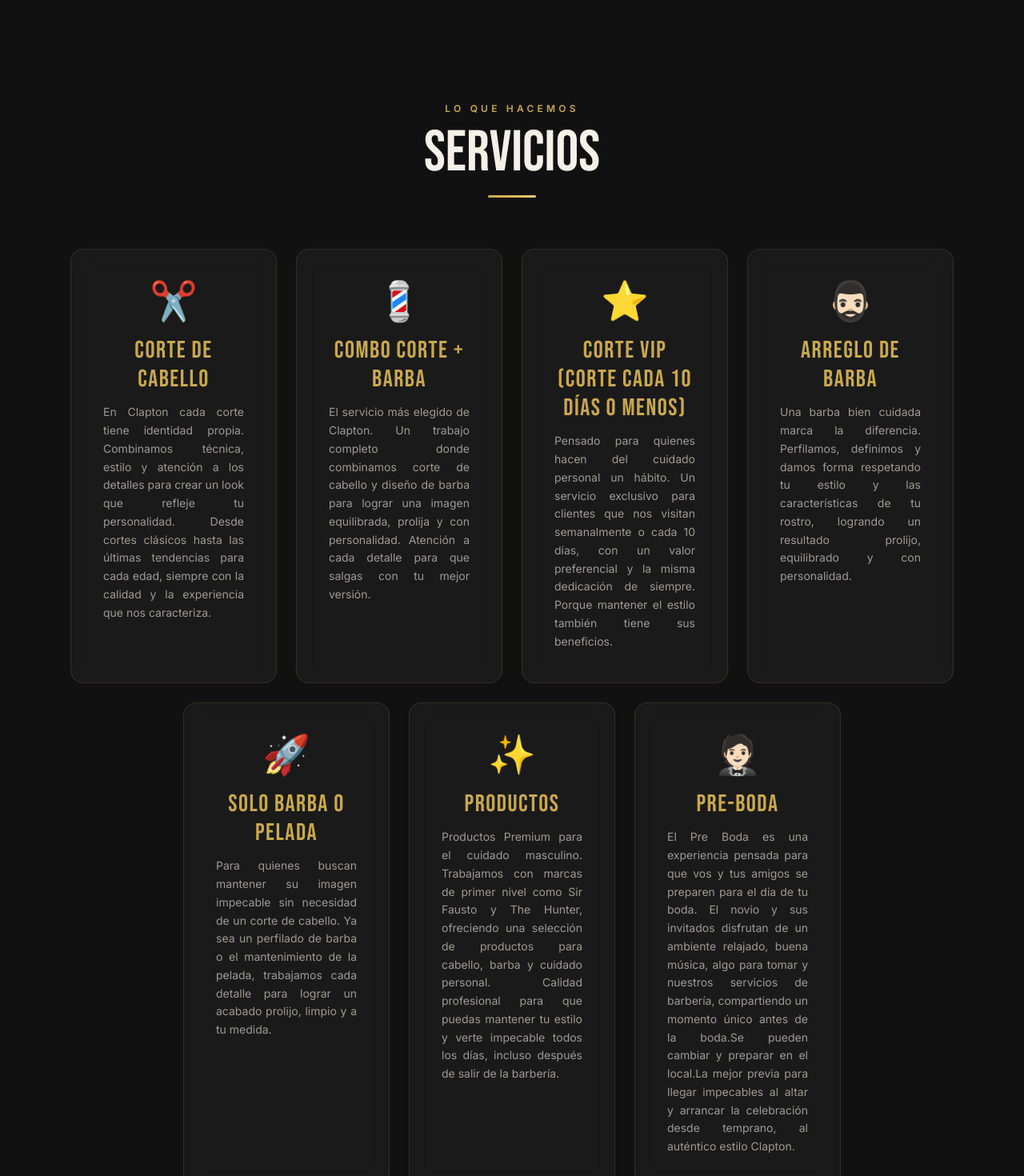
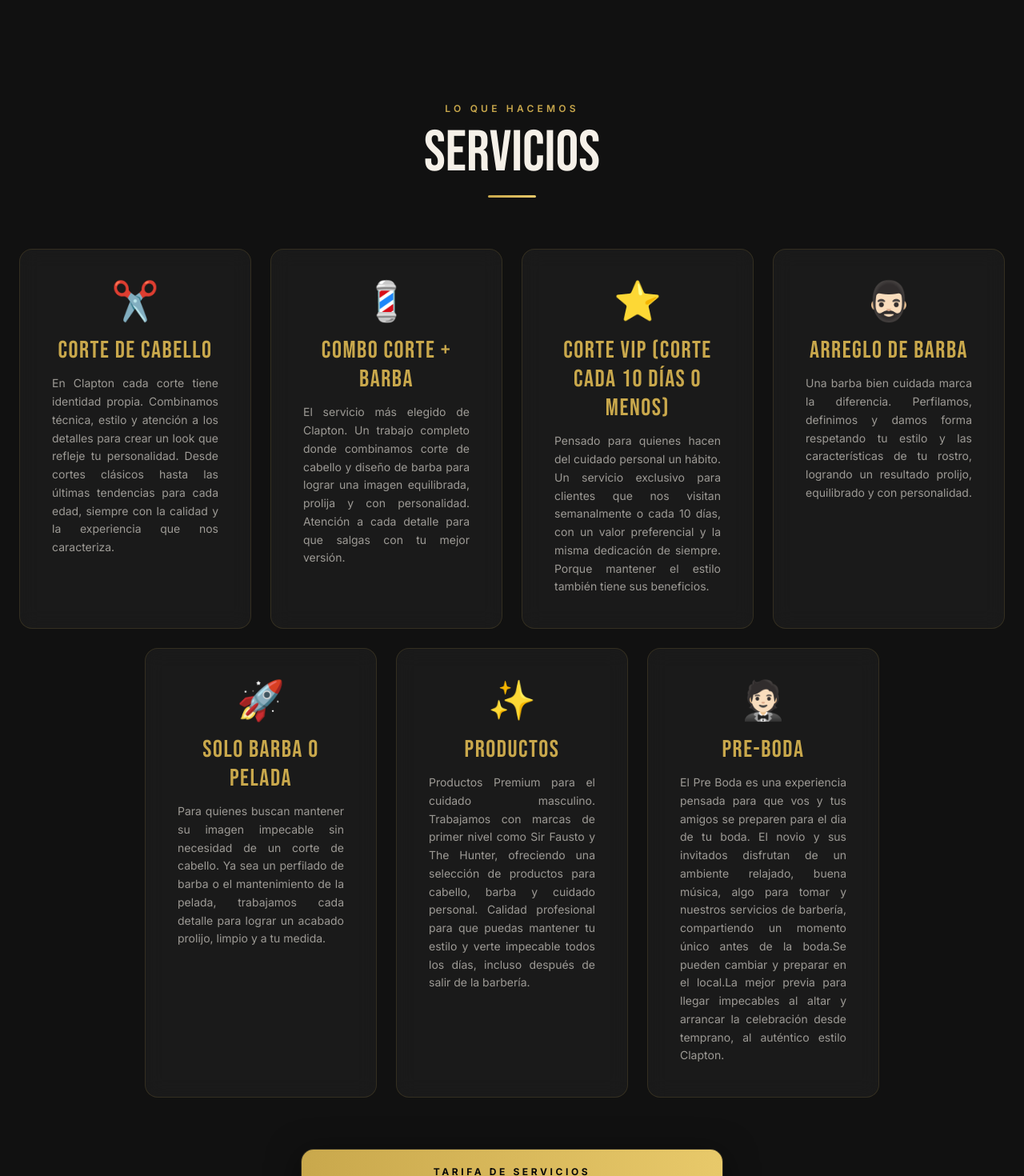
Before and after one commit to salvador-castro/clapton-barberia, a React (Vite) app: page / in a window 1280 px wide. Shown: the part 5440-6910 px from the top of the page at 80% size. Built offline with nearby package versions, Linux system fonts and the light colour scheme.

Commit message:
changes cards services

```diff
--- a/src/components/Services.tsx
+++ b/src/components/Services.tsx
@@ -43,10 +43,33 @@ const services = [
   },
 ]
 
+const COLS = 4
+
 export default function Services() {
+  const remainder = services.length % COLS
+  const fullRows = remainder > 0 ? services.slice(0, -remainder) : services
+  const lastRow = remainder > 0 ? services.slice(-remainder) : []
+
+  const renderCard = (s: typeof services[0], extraClass = '') => (
+    <div
+      key={s.id}
+      id={`service-${s.id}`}
+      className={`glass-card service-card rounded-2xl p-10 border border-gold/10 cursor-default text-center flex flex-col items-center${extraClass ? ` ${extraClass}` : ''}`}
+    >
+      <span className="text-5xl mb-5 block">{s.icon}</span>
+      <h3
+        className="font-bebas text-3xl text-gold mb-3 tracking-wider"
+        style={{ fontFamily: "'Bebas Neue', sans-serif" }}
+      >
+        {s.name}
+      </h3>
+      <p className="text-cream/60 text-sm leading-relaxed text-justify">{s.description}</p>
+    </div>
+  )
+
   return (
     <section id="servicios" className="w-full pt-32 pb-24 bg-dark-2">
-      <div className="w-full max-w-6xl mx-auto px-6">
+      <div className="w-full max-w-screen-2xl mx-auto px-6">
         <div className="text-center mb-16">
           <p className="text-gold text-xs font-semibold tracking-[0.35em] uppercase mb-3">
             Lo que hacemos
@@ -60,24 +83,17 @@ export default function Services() {
           <div className="section-divider mx-auto" />
         </div>
 
-        <div className="flex flex-wrap justify-center gap-6">
-          {services.map((s) => (
-            <div
-              key={s.id}
-              id={`service-${s.id}`}
-              className="glass-card service-card rounded-2xl p-10 border border-gold/10 cursor-default text-center flex flex-col items-center w-full sm:w-[calc(50%-12px)] lg:w-[calc(25%-18px)]"
-            >
-              <span className="text-5xl mb-5 block">{s.icon}</span>
-              <h3
-                className="font-bebas text-3xl text-gold mb-3 tracking-wider"
-                style={{ fontFamily: "'Bebas Neue', sans-serif" }}
-              >
-                {s.name}
-              </h3>
-              <p className="text-cream/60 text-sm leading-relaxed text-justify">{s.description}</p>
-            </div>
-          ))}
-        </div>
+        {fullRows.length > 0 && (
+          <div className="grid grid-cols-1 sm:grid-cols-2 lg:grid-cols-4 gap-6">
+            {fullRows.map((s) => renderCard(s))}
+          </div>
+        )}
+
+        {lastRow.length > 0 && (
+          <div className="flex flex-wrap justify-center gap-6 mt-6">
+            {lastRow.map((s) => renderCard(s, 'w-full sm:w-[calc(50%-12px)] lg:w-[calc(25%-18px)]'))}
+          </div>
+        )}
       </div>
       {/* Tarifa de servicios */}
       <div className="w-full max-w-xl mx-auto mt-16 px-6">
```
